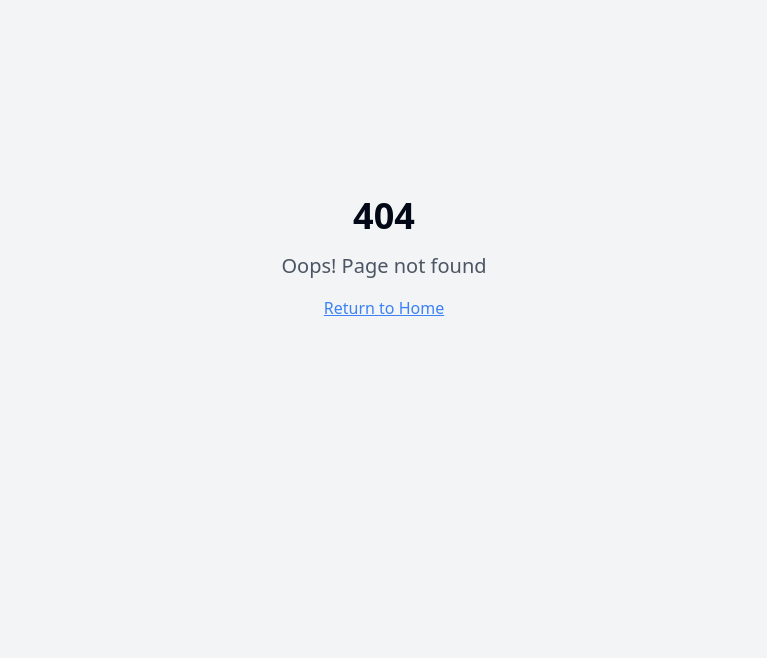
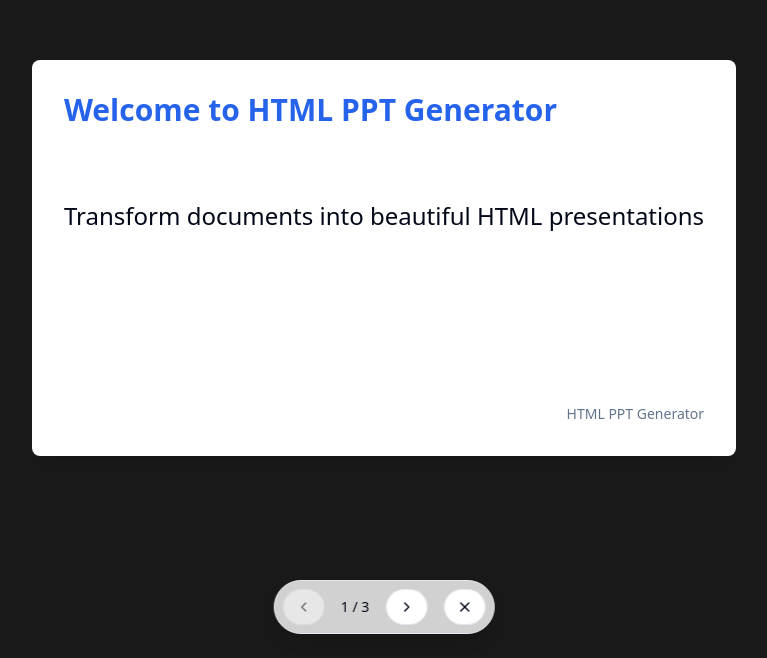
Before and after one commit to tom2tomtomtom/presly-design-spark, a React (Vite) app: page /preview in a window 1280 px wide. Before the commit this address had no page. Shown: the part 142-800 px from the top of the page, without its empty margins (256-1023 px from the left). Built offline with nearby package versions, Linux system fonts and the light colour scheme.

Commit message:
Refactor: Implement basic presentation flow
This commit implements the basic presentation flow, including file upload, editing, and export functionality.

```diff
--- a/src/App.tsx
+++ b/src/App.tsx
@@ -7,6 +7,7 @@ import { BrowserRouter, Routes, Route } from "react-router-dom";
 import { useState } from "react";
 import Index from "./pages/Index";
 import NotFound from "./pages/NotFound";
+import SlidePreview from "./pages/SlidePreview";
 
 const App = () => {
   // Create a client
@@ -20,6 +21,7 @@ const App = () => {
         <BrowserRouter>
           <Routes>
             <Route path="/" element={<Index />} />
+            <Route path="/preview" element={<SlidePreview />} />
             {/* ADD ALL CUSTOM ROUTES ABOVE THE CATCH-ALL "*" ROUTE */}
             <Route path="*" element={<NotFound />} />
           </Routes>
--- a/src/components/AIFeedbackModal.tsx
+++ b/src/components/AIFeedbackModal.tsx
@@ -1,16 +1,15 @@
-
-import { useState } from "react";
+import React, { useState } from "react";
 import {
   Dialog,
   DialogContent,
+  DialogHeader,
+  DialogTitle,
   DialogDescription,
   DialogFooter,
-  DialogHeader,
-  DialogTitle,
 } from "@/components/ui/dialog";
+import { Textarea } from "@/components/ui/textarea";
 import { Button } from "@/components/ui/button";
-import { Textarea } from "@/components/ui/textarea";
-import { Tabs, TabsContent, TabsList, TabsTrigger } from "@/components/ui/tabs";
+import { toast } from "sonner";
 
 interface AIFeedbackModalProps {
   isOpen: boolean;
@@ -28,100 +27,38 @@ const AIFeedbackModal = ({
   slideIndex,
 }: AIFeedbackModalProps) => {
   const [feedback, setFeedback] = useState("");
-  const [selectedPrompt, setSelectedPrompt] = useState<string | null>(null);
-
-  const prompts = [
-    {
-      title: "Improve Clarity",
-      text: `Please make the content of this slide clearer and more concise. The slide is about "${slide?.title}".`
-    },
-    {
-      title: "Add Bullet Points",
-      text: `Convert this slide content into a set of clear, concise bullet points. The slide is about "${slide?.title}".`
-    },
-    {
-      title: "Professional Tone",
-      text: `Rewrite this slide with a more professional tone suitable for a business presentation. The slide is about "${slide?.title}".`
-    },
-    {
-      title: "Add Examples",
-      text: `Enhance this slide by adding relevant examples to illustrate the key points. The slide is about "${slide?.title}".`
-    }
-  ];
-
-  const handlePromptSelect = (text: string) => {
-    setFeedback(text);
-    setSelectedPrompt(text);
-  };
 
   const handleSubmit = () => {
+    if (feedback.trim() === "") {
+      toast.error("Please enter your feedback");
+      return;
+    }
     onSubmit(feedback);
     setFeedback("");
-    setSelectedPrompt(null);
   };
 
   return (
     <Dialog open={isOpen} onOpenChange={onClose}>
-      <DialogContent className="sm:max-w-[600px]">
+      <DialogContent className="sm:max-w-[425px]">
         <DialogHeader>
-          <DialogTitle>Get AI Assistance</DialogTitle>
+          <DialogTitle>AI Feedback for Slide {slideIndex + 1}</DialogTitle>
           <DialogDescription>
-            Describe what you'd like to improve or change about this slide. Our AI will generate suggested changes.
+            Enter your feedback for this slide to get AI-powered suggestions.
           </DialogDescription>
         </DialogHeader>
-
-        <Tabs defaultValue="custom" className="mt-4">
-          <TabsList className="grid w-full grid-cols-2">
-            <TabsTrigger value="custom">Custom Request</TabsTrigger>
-            <TabsTrigger value="templates">Prompt Templates</TabsTrigger>
-          </TabsList>
-
-          <TabsContent value="custom" className="mt-4">
-            <Textarea
-              placeholder="e.g., 'Make this slide more concise' or 'Add three bullet points about benefits'"
-              value={feedback}
-              onChange={(e) => setFeedback(e.target.value)}
-              rows={5}
-            />
-          </TabsContent>
-
-          <TabsContent value="templates" className="mt-4">
-            <div className="grid grid-cols-2 gap-2">
-              {prompts.map((prompt) => (
-                <div
-                  key={prompt.title}
-                  className={`p-3 border rounded-md cursor-pointer hover:bg-gray-50 transition-colors ${
-                    selectedPrompt === prompt.text ? 'border-primary bg-primary/10' : ''
-                  }`}
-                  onClick={() => handlePromptSelect(prompt.text)}
-                >
-                  <p className="font-medium text-sm">{prompt.title}</p>
-                  <p className="text-xs text-muted-foreground truncate">
-                    {prompt.text.substring(0, 60)}...
-                  </p>
-                </div>
-              ))}
-            </div>
-
-            {selectedPrompt && (
-              <div className="mt-4">
-                <p className="text-sm font-medium mb-2">Selected Template:</p>
-                <Textarea
-                  value={feedback}
-                  onChange={(e) => setFeedback(e.target.value)}
-                  rows={3}
-                />
-              </div>
-            )}
-          </TabsContent>
-        </Tabs>
-
-        <DialogFooter className="mt-4">
-          <Button variant="outline" onClick={onClose}>
+        <div className="grid gap-4 py-4">
+          <Textarea
+            placeholder="Enter your feedback here..."
+            value={feedback}
+            onChange={(e) => setFeedback(e.target.value)}
+          />
+        </div>
+        <DialogFooter>
+          <Button type="button" variant="secondary" onClick={onClose}>
             Cancel
           </Button>
-          <Button onClick={handleSubmit} disabled={!feedback.trim()}>
-            Get AI Suggestions
+          <Button type="submit" onClick={handleSubmit}>
+            Submit Feedback
           </Button>
         </DialogFooter>
       </DialogContent>
--- a/src/components/SlideView.tsx
+++ b/src/components/SlideView.tsx
@@ -11,19 +11,28 @@ interface SlideViewProps {
 
 const SlideView = ({ slide }: SlideViewProps) => {
   return (
-    <div className="slide">
-      <h2 className="slide-title">{slide.title}</h2>
+    <div className="slide bg-white rounded-lg shadow-lg p-8 max-w-4xl mx-auto aspect-video flex flex-col">
+      <h2 className="slide-title text-3xl font-bold mb-6 text-primary">{slide.title}</h2>
 
-      <div className="slide-content">
+      <div className="slide-content flex-1">
         {slide.type === "bullets" ? (
-          <ul className="slide-bullet-list">
+          <ul className="slide-bullet-list space-y-3 text-lg">
             {Array.isArray(slide.content) && slide.content.map((item, index) => (
-              <li key={index}>{item}</li>
+              <li key={index} className="flex items-start">
+                <span className="inline-block h-2 w-2 rounded-full bg-primary mt-2.5 mr-3"></span>
+                <span>{item}</span>
+              </li>
             ))}
           </ul>
+        ) : slide.type === "title" ? (
+          <p className="text-center text-2xl mt-12">{slide.content}</p>
         ) : (
-          <p>{slide.content}</p>
+          <p className="text-lg leading-relaxed">{slide.content}</p>
         )}
+      </div>
+
+      <div className="slide-footer mt-auto pt-4 text-sm text-muted-foreground text-right">
+        HTML PPT Generator
       </div>
     </div>
   );
--- a/src/index.css
+++ b/src/index.css
@@ -14,35 +14,26 @@
     --popover: 0 0% 100%;
     --popover-foreground: 222.2 84% 4.9%;
 
-    --primary: 217 91% 60%;
+    --primary: 221.2 83.2% 53.3%;
     --primary-foreground: 210 40% 98%;
 
     --secondary: 210 40% 96.1%;
     --secondary-foreground: 222.2 47.4% 11.2%;
 
-    --accent: 173 80% 32%;
-    --accent-foreground: 210 40% 98%;
-
     --muted: 210 40% 96.1%;
     --muted-foreground: 215.4 16.3% 46.9%;
+
+    --accent: 210 40% 96.1%;
+    --accent-foreground: 222.2 47.4% 11.2%;
 
     --destructive: 0 84.2% 60.2%;
     --destructive-foreground: 210 40% 98%;
 
     --border: 214.3 31.8% 91.4%;
     --input: 214.3 31.8% 91.4%;
-    --ring: 222.2 84% 4.9%;
+    --ring: 221.2 83.2% 53.3%;
 
     --radius: 0.5rem;
-
-    --sidebar-background: 0 0% 98%;
-    --sidebar-foreground: 240 5.3% 26.1%;
-    --sidebar-primary: 240 5.9% 10%;
-    --sidebar-primary-foreground: 0 0% 98%;
-    --sidebar-accent: 240 4.8% 95.9%;
-    --sidebar-accent-foreground: 240 5.9% 10%;
-    --sidebar-border: 220 13% 91%;
-    --sidebar-ring: 217.2 91.2% 59.8%;
   }
 
   .dark {
@@ -55,8 +46,8 @@
     --popover: 222.2 84% 4.9%;
     --popover-foreground: 210 40% 98%;
 
-    --primary: 217 91% 60%;
-    --primary-foreground: 210 40% 98%;
+    --primary: 217.2 91.2% 59.8%;
+    --primary-foreground: 222.2 47.4% 11.2%;
 
     --secondary: 217.2 32.6% 17.5%;
     --secondary-foreground: 210 40% 98%;
@@ -64,7 +55,7 @@
     --muted: 217.2 32.6% 17.5%;
     --muted-foreground: 215 20.2% 65.1%;
 
-    --accent: 173 80% 40%;
+    --accent: 217.2 32.6% 17.5%;
     --accent-foreground: 210 40% 98%;
 
     --destructive: 0 62.8% 30.6%;
@@ -72,15 +63,7 @@
 
     --border: 217.2 32.6% 17.5%;
     --input: 217.2 32.6% 17.5%;
-    --ring: 212.7 26.8% 83.9%;
-    --sidebar-background: 240 5.9% 10%;
-    --sidebar-foreground: 240 4.8% 95.9%;
-    --sidebar-primary: 224.3 76.3% 48%;
-    --sidebar-primary-foreground: 0 0% 100%;
-    --sidebar-accent: 240 3.7% 15.9%;
-    --sidebar-accent-foreground: 240 4.8% 95.9%;
-    --sidebar-border: 240 3.7% 15.9%;
-    --sidebar-ring: 217.2 91.2% 59.8%;
+    --ring: 224.3 76.5% 48%;
   }
 }
 
@@ -88,56 +71,44 @@
   * {
     @apply border-border;
   }
-
   body {
     @apply bg-background text-foreground;
   }
 }
 
-.slide {
-  @apply bg-white border border-gray-200 rounded-md shadow-md p-8 min-h-[400px] max-w-3xl mx-auto mb-8;
-}
-
-.slide-title {
-  @apply text-2xl font-bold mb-4 text-gray-800;
-}
-
-.slide-content {
-  @apply text-base text-gray-700;
-}
-
-.slide-bullet-list {
-  @apply list-disc pl-6 space-y-2;
-}
-
+/* Presentation styles */
 .presentation-mode {
-  @apply fixed inset-0 bg-black flex items-center justify-center;
-}
-
-.presentation-mode .slide {
-  @apply w-full h-full max-w-4xl max-h-[80vh] flex flex-col justify-center shadow-2xl m-0;
+  @apply fixed inset-0 bg-black/90 flex flex-col items-center justify-center p-4 z-50;
 }
 
 .presentation-controls {
-  @apply fixed bottom-4 left-1/2 transform -translate-x-1/2 flex space-x-4 bg-gray-800 bg-opacity-75 text-white p-2 rounded-md;
+  @apply fixed bottom-6 left-1/2 transform -translate-x-1/2 bg-background/80 backdrop-blur-sm
+         p-2 rounded-full flex items-center shadow-lg border border-border;
 }
 
+/* Step indicator styles */
+.step-active {
+  @apply bg-primary text-primary-foreground;
+}
+
+.step-completed {
+  @apply bg-green-500 text-white;
+}
+
+.step-pending {
+  @apply bg-gray-200 text-gray-500;
+}
+
+/* Template preview styles */
 .template-preview {
-  @apply border-2 rounded-md p-2 cursor-pointer transition-all duration-200;
+  @apply border rounded-md p-2 cursor-pointer transition-all duration-200;
 }
 
 .template-preview.selected {
-  @apply border-primary;
+  @apply border-primary ring-2 ring-primary/30;
 }
 
-.step-active {
-  @apply bg-primary text-white;
+/* Spinner animation for loading states */
+.spinner {
+  @apply h-4 w-4 border-2 border-current border-t-transparent rounded-full animate-spin;
 }
-
-.step-completed {
-  @apply bg-accent text-white;
-}
-
-.step-pending {
-  @apply bg-gray-200 text-gray-700;
-}
--- /dev/null
+++ b/src/pages/SlidePreview.tsx
@@ -0,0 +1,147 @@
+
+import { useState, useEffect } from "react";
+import { useNavigate, useLocation } from "react-router-dom";
+import { Button } from "@/components/ui/button";
+import { ChevronLeft, ChevronRight, X } from "lucide-react";
+import SlideView from "@/components/SlideView";
+
+const SlidePreview = () => {
+  const navigate = useNavigate();
+  const location = useLocation();
+  const [currentSlideIndex, setCurrentSlideIndex] = useState(0);
+  const [slides, setSlides] = useState<any[]>([]);
+
+  // Parse slides from URL or use demo slides
+  useEffect(() => {
+    try {
+      // Try to get slides from location state
+      if (location.state && location.state.slides) {
+        setSlides(location.state.slides);
+        if (location.state.startIndex) {
+          setCurrentSlideIndex(location.state.startIndex);
+        }
+        return;
+      }
+
+      // If no slides in state, check for encoded slides in URL
+      const params = new URLSearchParams(location.search);
+      const encodedSlides = params.get('slides');
+      if (encodedSlides) {
+        const decodedSlides = JSON.parse(atob(encodedSlides));
+        setSlides(decodedSlides);
+        return;
+      }
+
+      // Fallback to demo slides
+      setSlides([
+        {
+          id: 1,
+          title: "Welcome to HTML PPT Generator",
+          content: "Transform documents into beautiful HTML presentations",
+          type: "title"
+        },
+        {
+          id: 2,
+          title: "Key Features",
+          content: [
+            "Upload DOC files and templates",
+            "AI-powered editing and feedback",
+            "Export to HTML and PowerPoint",
+            "Beautiful, responsive designs"
+          ],
+          type: "bullets"
+        },
+        {
+          id: 3,
+          title: "Get Started Today",
+          content: "Visit the main page to create your first presentation",
+          type: "text"
+        }
+      ]);
+    } catch (error) {
+      console.error("Error parsing slides:", error);
+      navigate("/");
+    }
+  }, [location, navigate]);
+
+  const handlePrevSlide = () => {
+    if (currentSlideIndex > 0) {
+      setCurrentSlideIndex(currentSlideIndex - 1);
+    }
+  };
+
+  const handleNextSlide = () => {
+    if (currentSlideIndex < slides.length - 1) {
+      setCurrentSlideIndex(currentSlideIndex + 1);
+    }
+  };
+
+  const handleExit = () => {
+    navigate("/");
+  };
+
+  // Handle keyboard navigation
+  useEffect(() => {
+    const handleKeyDown = (e: KeyboardEvent) => {
+      if (e.key === "ArrowRight" || e.key === " ") {
+        handleNextSlide();
+      } else if (e.key === "ArrowLeft") {
+        handlePrevSlide();
+      } else if (e.key === "Escape") {
+        handleExit();
+      }
+    };
+
+    window.addEventListener("keydown", handleKeyDown);
+    return () => window.removeEventListener("keydown", handleKeyDown);
+  }, [currentSlideIndex, slides.length]);
+
+  if (!slides.length) {
+    return <div className="flex items-center justify-center h-screen">Loading presentation...</div>;
+  }
+
+  return (
+    <div className="presentation-mode">
+      {slides[currentSlideIndex] && (
+        <SlideView slide={slides[currentSlideIndex]} />
+      )}
+
+      <div className="presentation-controls">
+        <Button
+          variant="outline"
+          size="sm"
+          onClick={handlePrevSlide}
+          disabled={currentSlideIndex === 0}
+          className="rounded-full"
+        >
+          <ChevronLeft className="h-4 w-4" />
+        </Button>
+
+        <span className="px-4 text-sm">
+          {currentSlideIndex + 1} / {slides.length}
+        </span>
+
+        <Button
+          variant="outline"
+          size="sm"
+          onClick={handleNextSlide}
+          disabled={currentSlideIndex === slides.length - 1}
+          className="rounded-full"
+        >
+          <ChevronRight className="h-4 w-4" />
+        </Button>
+
+        <Button
+          variant="outline"
+          size="sm"
+          onClick={handleExit}
+          className="ml-4 rounded-full"
+        >
+          <X className="h-4 w-4" />
+        </Button>
+      </div>
+    </div>
+  );
+};
+
+export default SlidePreview;
```
